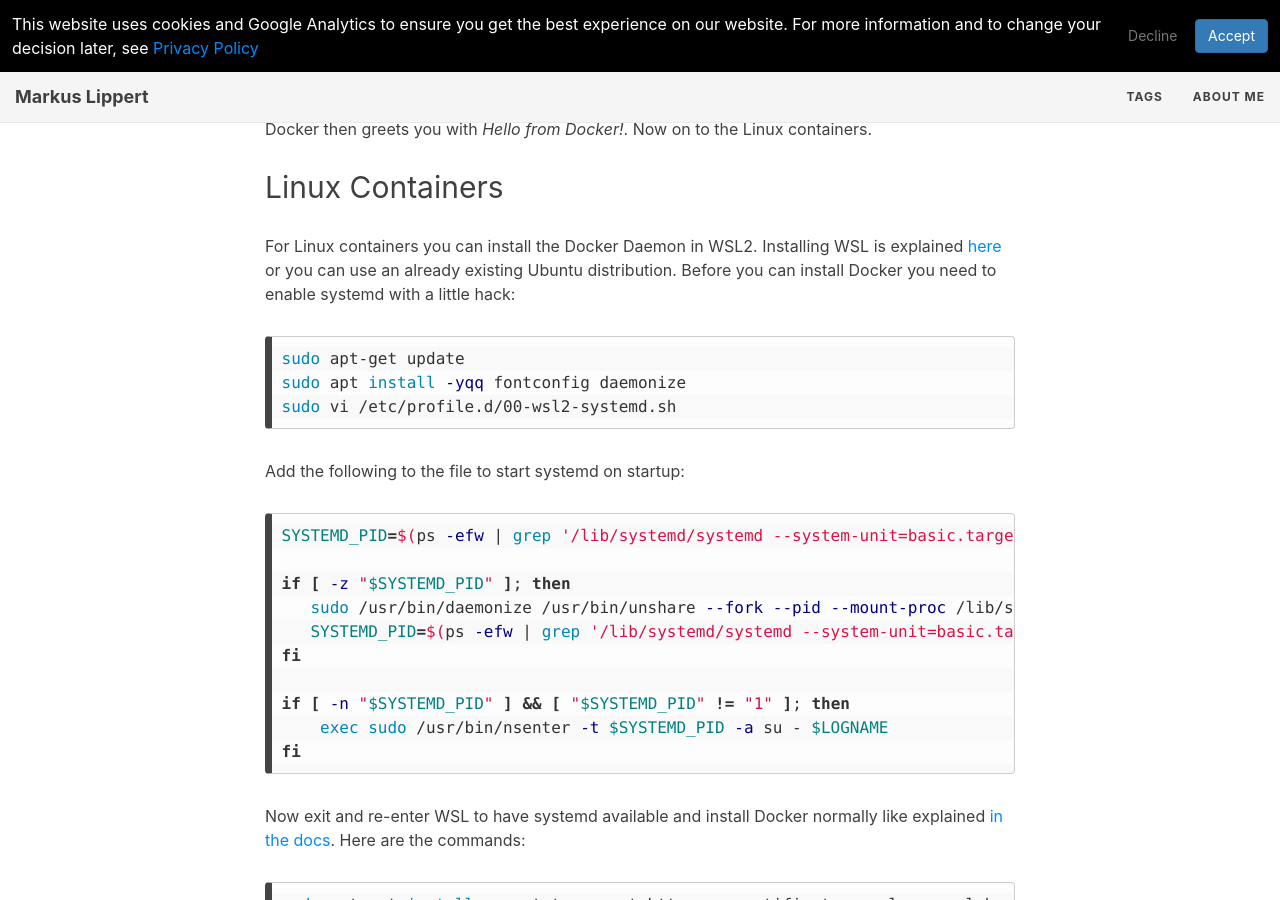
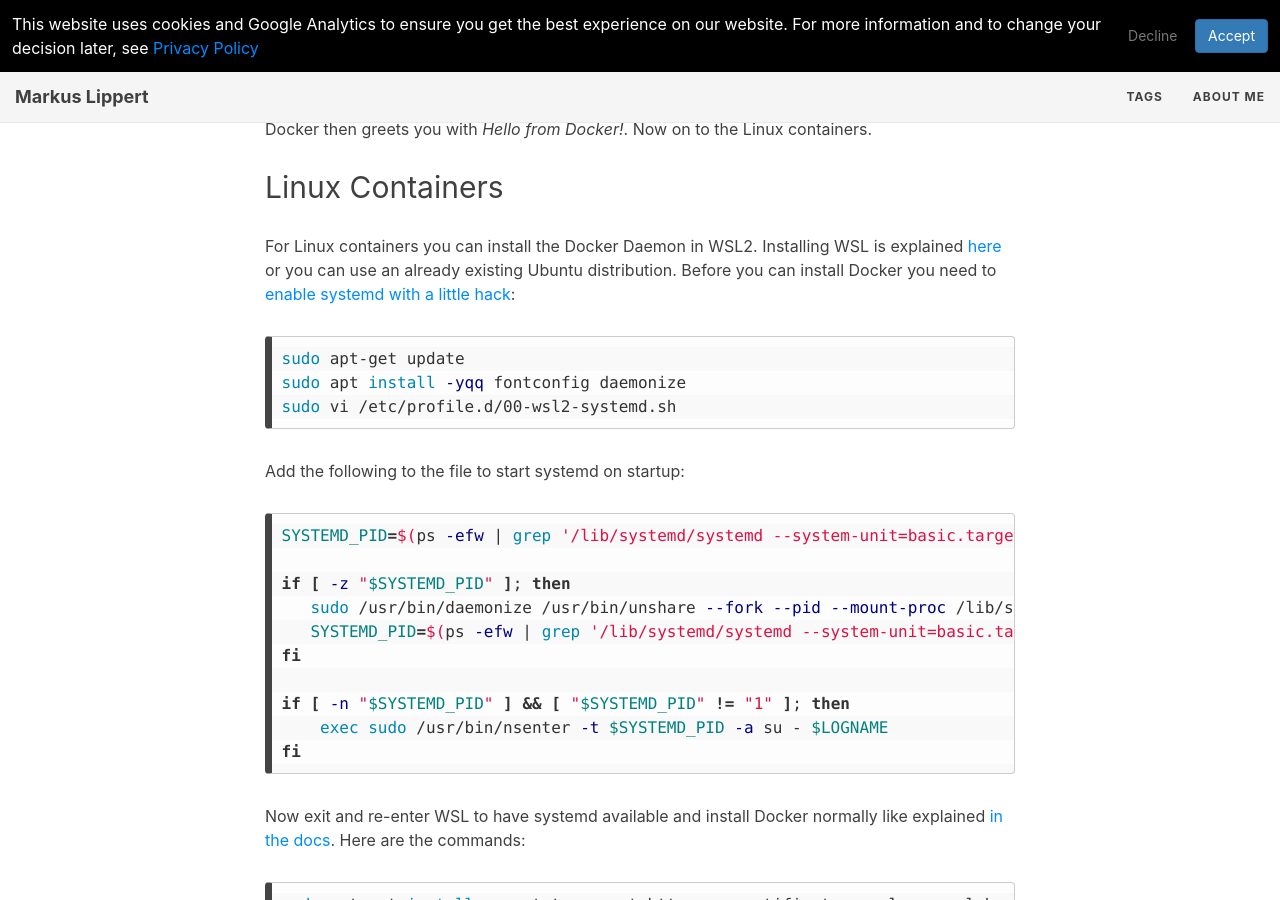
Before and after one commit to lippertmarkus/lippertmarkus.github.io, a Jekyll site: the page built from _posts/2021-09-04-containers-without-docker-desktop.md, in a window 1280 px wide and 900 px high, scrolled down 1172 px. Built offline with Jekyll 4.4.1, drawn with Linux system fonts in a browser that asks for light colours; part of the change alters nothing that is shown.

````diff
--- a/_posts/2021-09-04-containers-without-docker-desktop.md
+++ b/_posts/2021-09-04-containers-without-docker-desktop.md
@@ -24,7 +24,7 @@ Docker then greets you with *Hello from Docker!*. Now on to the Linux containers
 
 ## Linux Containers
 
-For Linux containers you can install the Docker Daemon in WSL2. Installing WSL is explained [here](https://docs.microsoft.com/en-us/windows/wsl/install) or you can use an already existing Ubuntu distribution. Before you can install Docker you need to enable systemd with a little hack:
+For Linux containers you can install the Docker Daemon in WSL2. Installing WSL is explained [here](https://docs.microsoft.com/en-us/windows/wsl/install) or you can use an already existing Ubuntu distribution. Before you can install Docker you need to [enable systemd with a little hack](https://forum.snapcraft.io/t/running-snaps-on-wsl2-insiders-only-for-now/13033):
 ```bash
 sudo apt-get update
 sudo apt install -yqq fontconfig daemonize
````
